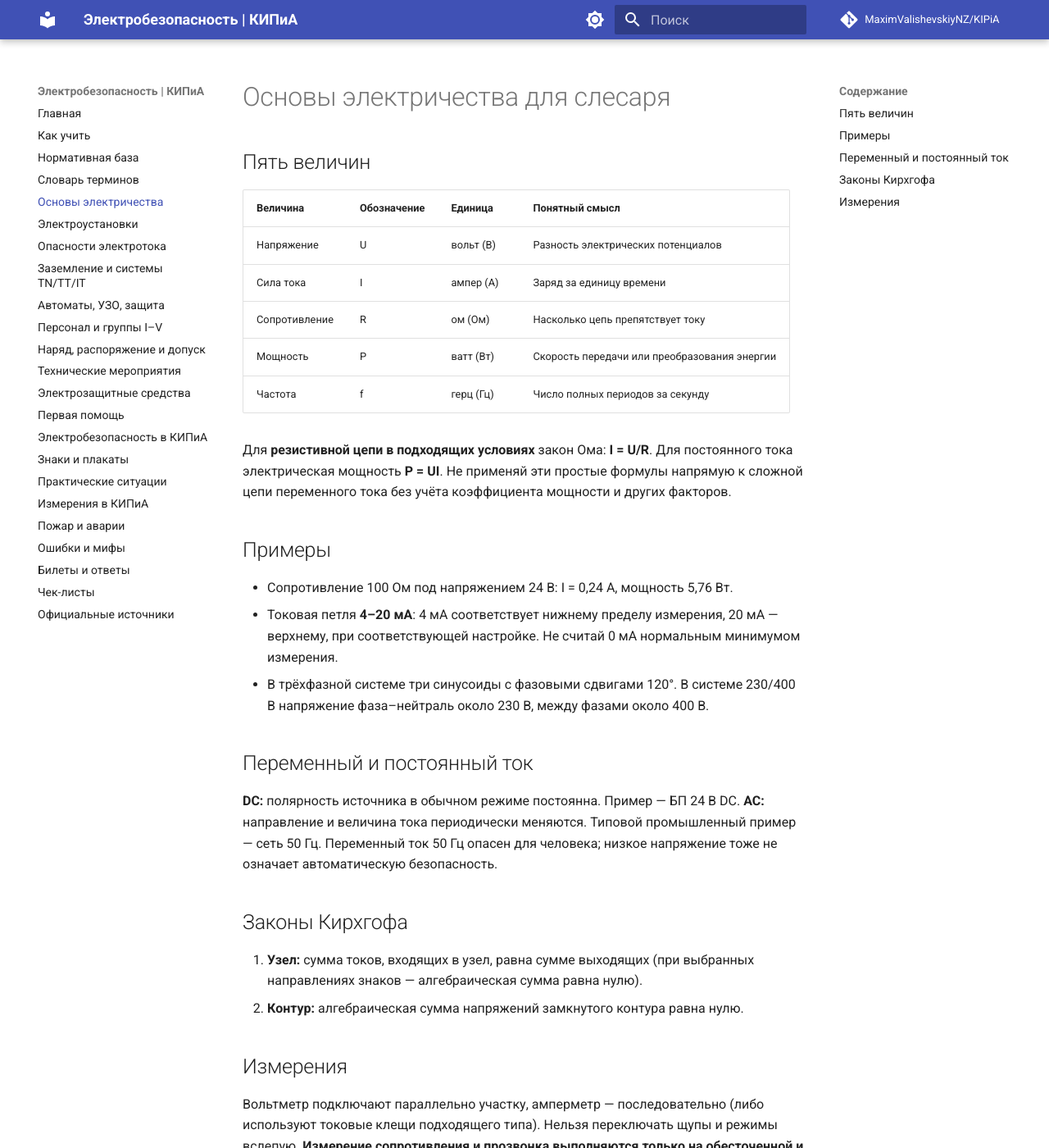
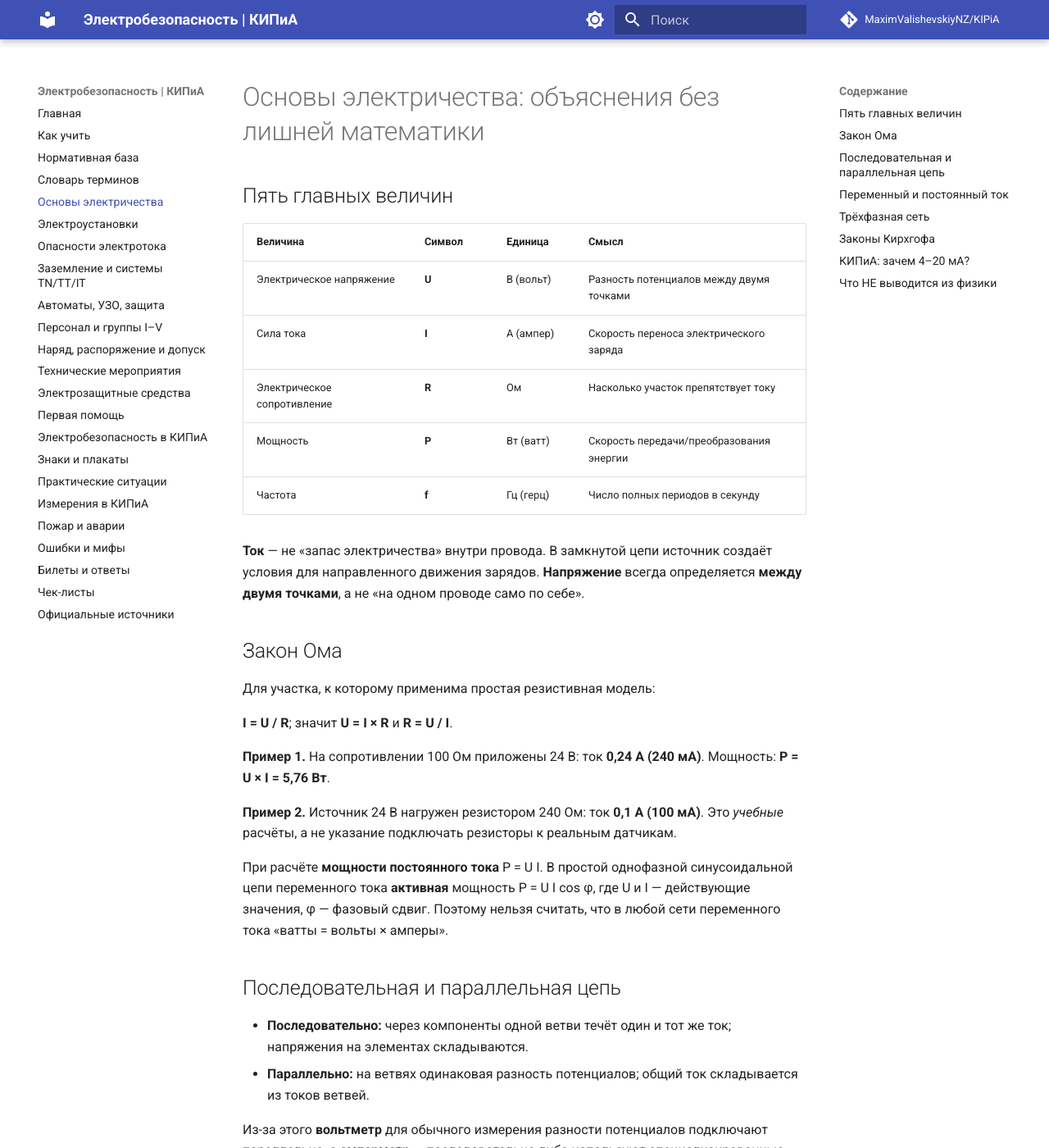
Before and after one commit to MaximValishevskiyNZ/KIPiA, an MkDocs documentation site: the page built from docs/03-electricity.md, in a window 1280 px wide and 1400 px high. Shown: the whole window at 82% size. Built offline with MkDocs 1.6.1 and Material for MkDocs 9.7.7, drawn with Linux system fonts in a browser that asks for light colours; comment, search, counter and statistics services are not loaded; some of the changed text lies outside the part shown.

Commit message:
docs: глубокая редактура глав и расширение КИПиА

```diff
--- a/docs/03-electricity.md
+++ b/docs/03-electricity.md
@@ -1,32 +1,67 @@
-# Основы электричества для слесаря
+# Основы электричества: объяснения без лишней математики
 
-## Пять величин
+## Пять главных величин
 
-| Величина | Обозначение | Единица | Понятный смысл |
+| Величина | Символ | Единица | Смысл |
 | --- | --- | --- | --- |
-| Напряжение | U | вольт (В) | Разность электрических потенциалов |
-| Сила тока | I | ампер (А) | Заряд за единицу времени |
-| Сопротивление | R | ом (Ом) | Насколько цепь препятствует току |
-| Мощность | P | ватт (Вт) | Скорость передачи или преобразования энергии |
-| Частота | f | герц (Гц) | Число полных периодов за секунду |
+| Электрическое напряжение | **U** | В (вольт) | Разность потенциалов между двумя точками |
+| Сила тока | **I** | А (ампер) | Скорость переноса электрического заряда |
+| Электрическое сопротивление | **R** | Ом | Насколько участок препятствует току |
+| Мощность | **P** | Вт (ватт) | Скорость передачи/преобразования энергии |
+| Частота | **f** | Гц (герц) | Число полных периодов в секунду |
 
-Для **резистивной цепи в подходящих условиях** закон Ома: **I = U/R**. Для постоянного тока электрическая мощность **P = UI**. Не применяй эти простые формулы напрямую к сложной цепи переменного тока без учёта коэффициента мощности и других факторов.
+**Ток** — не «запас электричества» внутри провода. В замкнутой цепи источник создаёт условия для направленного движения зарядов. **Напряжение** всегда определяется **между двумя точками**, а не «на одном проводе само по себе».
 
-## Примеры
+## Закон Ома
 
-* Сопротивление 100 Ом под напряжением 24 В: I = 0,24 А, мощность 5,76 Вт.
-* Токовая петля **4–20 мА**: 4 мА соответствует нижнему пределу измерения, 20 мА — верхнему, при соответствующей настройке. Не считай 0 мА нормальным минимумом измерения.
-* В трёхфазной системе три синусоиды с фазовыми сдвигами 120°. В системе 230/400 В напряжение фаза–нейтраль около 230 В, между фазами около 400 В.
+Для участка, к которому применима простая резистивная модель:
+
+**I = U / R**; значит **U = I × R** и **R = U / I**.
+
+**Пример 1.** На сопротивлении 100 Ом приложены 24 В: ток **0,24 А (240 мА)**. Мощность: **P = U × I = 5,76 Вт**.
+
+**Пример 2.** Источник 24 В нагружен резистором 240 Ом: ток **0,1 А (100 мА)**. Это *учебные* расчёты, а не указание подключать резисторы к реальным датчикам.
+
+При расчёте **мощности постоянного тока** P = U I. В простой однофазной синусоидальной цепи переменного тока **активная** мощность P = U I cos φ, где U и I — действующие значения, φ — фазовый сдвиг. Поэтому нельзя считать, что в любой сети переменного тока «ватты = вольты × амперы».
+
+## Последовательная и параллельная цепь
+
+- **Последовательно:** через компоненты одной ветви течёт один и тот же ток; напряжения на элементах складываются.
+- **Параллельно:** на ветвях одинаковая разность потенциалов; общий ток складывается из токов ветвей.
+
+Из-за этого **вольтметр** для обычного измерения разности потенциалов подключают параллельно, а **амперметр** — последовательно либо используют специализированные средства измерения. Ошибки измерения опасны: [правила измерений](19-measurements.md).
 
 ## Переменный и постоянный ток
 
-**DC:** полярность источника в обычном режиме постоянна. Пример — БП 24 В DC. **AC:** направление и величина тока периодически меняются. Типовой промышленный пример — сеть 50 Гц. Переменный ток 50 Гц опасен для человека; низкое напряжение тоже не означает автоматическую безопасность.
+**DC:** постоянный ток, например цепи питания датчиков 24 В DC. Полярность +/− важна, но отдельные системы могут быть плавающими или иметь связь с землёй.
+
+**AC:** переменный ток, например промышленная сеть 50 Гц. Напряжение и ток периодически меняются; обозначения **L, N, PE** не означают «плюс, минус, земля». При синусоидальном напряжении 230 В обычно указывают **действующее**, а не пиковое значение.
+
+## Трёхфазная сеть
+
+Три фазы смещены во времени на **120 электрических градусов**. В распространённой низковольтной сети **230/400 В** между фазой и нейтралью номинально 230 В, между двумя фазами — 400 В. Есть и другие системы, поэтому **фактическую схему** определяют по маркировке, проекту и документации.
+
+**Нейтраль N** может проводить рабочий ток. **PE** служит для защитных целей. **PEN** сочетает функции и допустим лишь в соответствующей части сети. [Отдельная глава о заземлении](06-earthing.md).
 
 ## Законы Кирхгофа
 
-1. **Узел:** сумма токов, входящих в узел, равна сумме выходящих (при выбранных направлениях знаков — алгебраическая сумма равна нулю).
-2. **Контур:** алгебраическая сумма напряжений замкнутого контура равна нулю.
+**Первый:** в узле алгебраическая сумма токов равна нулю — входящие и выходящие токи уравновешиваются.
 
-## Измерения
+**Второй:** алгебраическая сумма напряжений по замкнутому контуру равна нулю при выбранном направлении обхода.
 
-Вольтметр подключают параллельно участку, амперметр — последовательно (либо используют токовые клещи подходящего типа). Нельзя переключать щупы и режимы вслепую. **Измерение сопротивления и прозвонка выполняются только на обесточенной и подготовленной по правилам цепи**, с учётом остаточных зарядов.
+Для экзамена полезно объяснять их через развилку цепи и замкнутый контур, не запоминая только формулы.
+
+## КИПиА: зачем 4–20 мА?
+
+В типовой линейно настроенной петле **4 мА = 0 % диапазона**, **20 мА = 100 %**. Это масштабирование сигнала, а не физический ноль величины. Например, если датчик измеряет от 0 до 5 м, то **12 мА = 50 % = 2,5 м**, при корректной настройке диапазона и без аварийного состояния.
+
+**Примечание:** ток за пределами 4–20 мА может сигнализировать неисправность, но критерии диагностики зависят от стандарта, прибора и настроек.
+
+## Что НЕ выводится из физики
+
+- **24 В не равняется автоматически «безопасно при любых условиях».**
+- **0 В на одном дисплее** не доказывает подготовленное рабочее место.
+- **Заземление корпуса** не означает, что любой контакт с корпусом безопасен.
+- Формулы не заменяют оценку рисков, право на работу и действующие правила.
+
+[Дальше: что такое электроустановка](04-installations.md) · [Безопасные измерения](19-measurements.md)
```
